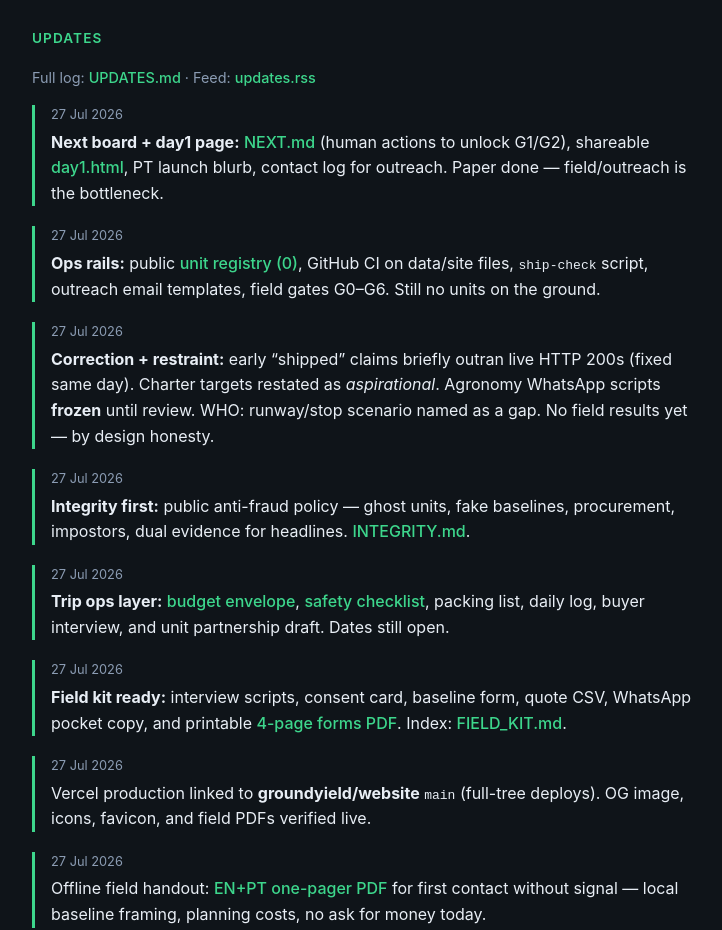
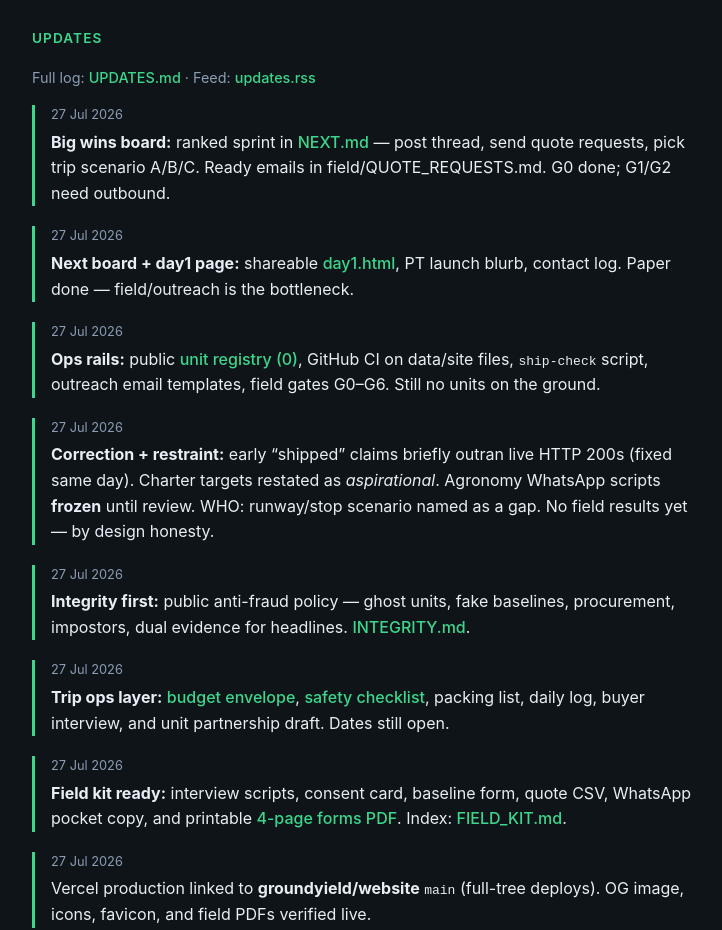
Before and after one commit to groundyield/website, a plain HTML site: page index.html in a window 1280 px wide. Shown: the part 5160-6090 px from the top of the page, without its empty margins (272-994 px from the left). Drawn offline with Linux system fonts and the light colour scheme.

Commit message:
Big-wins board: quote-request pack, trip scenarios, X follow-ups
Rank next actions by real impact (post, outbound, G1/G2). Add ready
supplier quote emails, trip A/B/C decision helper, public log table,
budget fill guide, and post-launch X follow-ups. Desk is complete;
human sprint is the unlock.

```diff
--- a/index.html
+++ b/index.html
@@ -514,7 +514,11 @@
         <p class="note" style="margin-bottom:1rem">Full log: <a href="https://github.com/groundyield/website/blob/main/UPDATES.md">UPDATES.md</a> · Feed: <a href="/updates.rss">updates.rss</a></p>
         <article class="update">
           <time datetime="2026-07-27">27 Jul 2026</time>
-          <p><strong>Next board + day1 page:</strong> <a href="https://github.com/groundyield/website/blob/main/NEXT.md">NEXT.md</a> (human actions to unlock G1/G2), shareable <a href="/day1.html">day1.html</a>, PT launch blurb, contact log for outreach. Paper done — field/outreach is the bottleneck.</p>
+          <p><strong>Big wins board:</strong> ranked sprint in <a href="https://github.com/groundyield/website/blob/main/NEXT.md">NEXT.md</a> — post thread, send quote requests, pick trip scenario A/B/C. Ready emails in field/QUOTE_REQUESTS.md. G0 done; G1/G2 need outbound.</p>
+        </article>
+        <article class="update">
+          <time datetime="2026-07-27">27 Jul 2026</time>
+          <p><strong>Next board + day1 page:</strong> shareable <a href="/day1.html">day1.html</a>, PT launch blurb, contact log. Paper done — field/outreach is the bottleneck.</p>
         </article>
         <article class="update">
           <time datetime="2026-07-27">27 Jul 2026</time>
```
Also changed, not shown: 8 other files.
